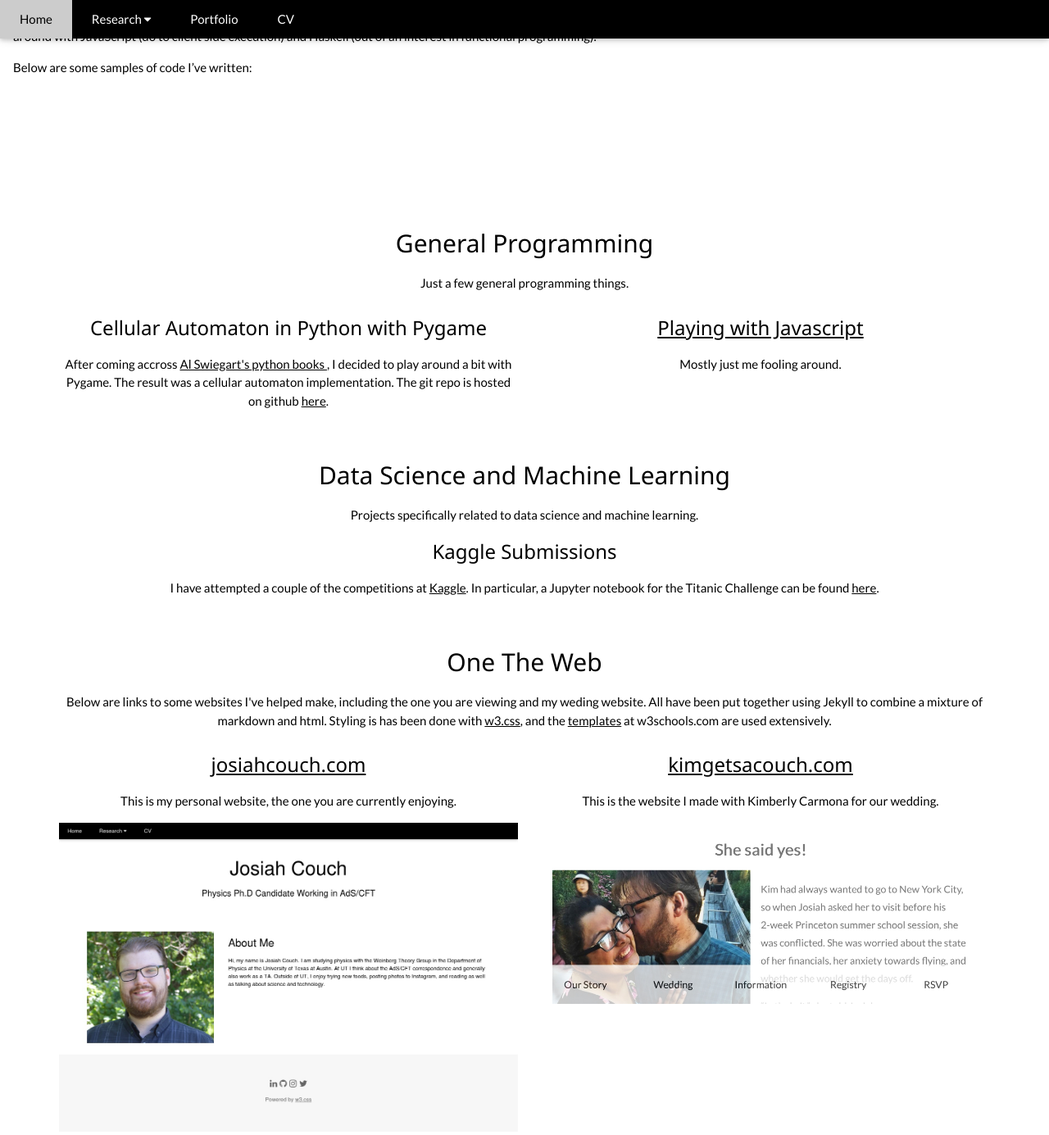
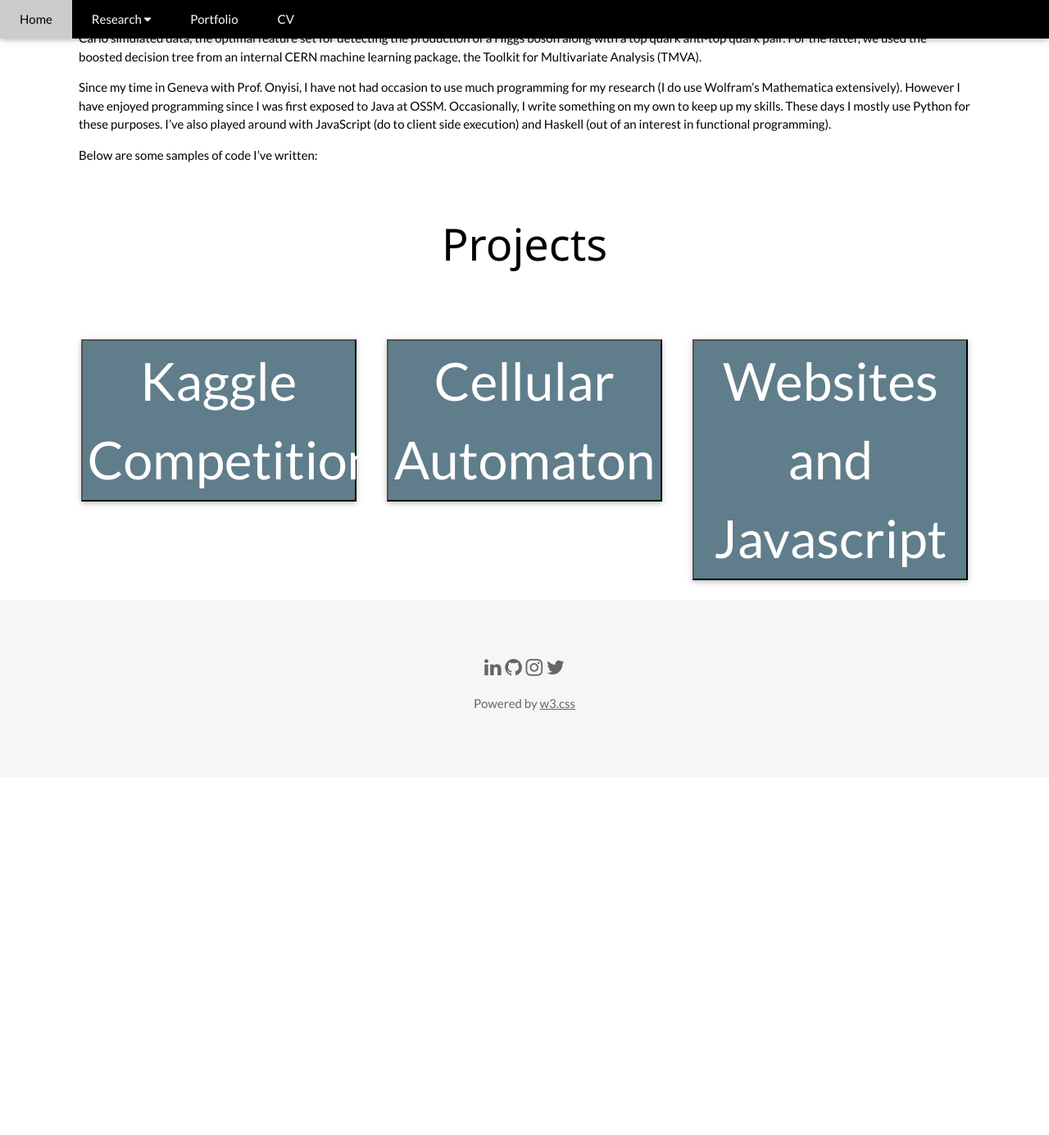
Before and after one commit to IosiaLectus/iosialectus.github.io, a Jekyll site: the page built from portfolio.html, in a window 1280 px wide and 1400 px high, scrolled down 466 px. Shown: the top 1385 px of the window at 82% size. Built offline with Jekyll 4.4.1, drawn with Linux system fonts in a browser that asks for light colours; after the commit the page ends 1415 px from its top, so only the background shows below that.

```diff
--- a/portfolio.html
+++ b/portfolio.html
@@ -4,6 +4,10 @@ title: Portfolio
 permalink: /portfolio/
 ---
 
+
+
+<!-- !PAGE CONTENT! -->
+<div class="w3-container w3-main w3-content w3-padding" style="max-width:90%;margin-top:100px">
 
   <!-- Intro -->
   <div class="w3-container w3-padding-32" id="coding_intro">
@@ -14,72 +18,46 @@ permalink: /portfolio/
       {{ my_include | markdownify }}
   </div>
 
-<!-- !PAGE CONTENT! -->
-<div class="w3-main w3-content w3-padding" style="max-width:1200px;margin-top:100px">
+  <h1 class="w3-center"> Projects </h2>
 
-  <!-- First Project Row-->
-  <div class="w3-row-padding w3-padding-16 w3-center" id="food">
-    <h2 class="w3-center"> General Programming </h2>
+  <!-- 1st Project Row-->
+  <div class="w3-row w3-center" id="projects">
 
-    <p> Just a few general programming things.</p>
-
-    <div class="w3-half">
-      <h3>Cellular Automaton in Python with Pygame</h3>
-      <p>After coming accross <a href="https://inventwithpython.com/">Al Swiegart's python books </a>, I decided to play around a bit with Pygame. The result was a cellular automaton implementation. The git repo is hosted on github <a href="https://github.com/IosiaLectus/CellularAutomata">here</a>. </p>
-      <!--<img src="/assets/img/josiahcouch.com.jpeg" alt="josiahcouch.com" style="width:100%">-->
+      <div class="w3-third w3-center w3-padding-16">
+        <button class="w3-card w3-center w3-hover-shadow w3-jumbo w3-blue-grey" style="max-width:90%;margin-top:50px" onclick="unhide_portfolio('portfolio_content_kaggle')">Kaggle Competitions</button>
       </div>
 
-    <div class="w3-half">
-      <h3> <a href='https://josiahcouch.com/playingwithjavascript'>Playing with Javascript<a></h3>
-      <p> Mostly just me fooling around.</p>
-      <!--<img src="/assets/img/josiahcouch.com.jpeg" alt="josiahcouch.com" style="width:100%">-->
+      <div class="w3-third w3-center w3-padding-16">
+        <button class="w3-card w3-center w3-hover-shadow w3-jumbo w3-blue-grey" style="max-width:90%;margin-top:50px" onclick="unhide_portfolio('portfolio_content_pygame')">Cellular Automaton</button>
+      </div>
+
+      <div class="w3-third w3-center w3-padding-16">
+        <button class="w3-card w3-center w3-hover-shadow w3-jumbo w3-blue-grey" style="max-width:90%;margin-top:50px" onclick="unhide_portfolio('portfolio_content_web')">Websites and Javascript</button>
       </div>
 
   </div>
 
-  <!-- Second Project Row-->
-  <div class="w3-row-padding w3-padding-16 w3-center">
-    <h2 class="w3-center"> Data Science and Machine Learning </h2>
+  <!--<div class="w3-row-padding w3-padding-16" id="portfolio_text"></div>-->
 
-    <p> Projects specifically related to data science and machine learning.</p>
+  <div class="w3-container w3-padding-32 w3-hide" id="portfolio_content_kaggle">
+    {% capture my_include %}
+      {% include portfolio_kaggle.md %}
+    {% endcapture %}
+    {{ my_include | markdownify }}
+  </div>
 
-    <div class=" w3-center">
-      <h3>Kaggle Submissions</h3>
-      <p> I have attempted a couple of the competitions at <a href="https://www.kaggle.com/">Kaggle</a>. In particular, a Jupyter notebook for the Titanic Challenge can be found <a href="https://github.com/IosiaLectus/Titanic-on-Kaggle/blob/master/Titanic.ipynb">here</a>. </p>
-      <!--<img src="/assets/img/josiahcouch.com.jpeg" alt="josiahcouch.com" style="width:100%">-->
+  <div class="w3-container w3-padding-32 w3-hide" id="portfolio_content_pygame">
+    {% capture my_include %}
+      {% include portfolio_pygame.md %}
+    {% endcapture %}
+    {{ my_include | markdownify }}
+  </div>
+
+  <div class="w3-container w3-padding-32 w3-hide" id="portfolio_content_web">
+    {% capture my_include %}
+      {% include portfolio_web.md %}
+    {% endcapture %}
+    {{ my_include | markdownify }}
   </div>
 
 </div>
-
-  <!-- Third  Project Row-->
-  <div class="w3-row-padding w3-padding-16 w3-center">
-    <h2 class="w3-center"> One The Web </h2>
-
-    <p> Below are links to some websites I've helped make, including the one you are viewing and my weding website. All have been put together using Jekyll to combine a mixture of markdown and html. Styling is has been done with <a href="https://www.w3schools.com/w3css/default.asp">w3.css</a>, and the <a href="https://www.w3schools.com/w3css/w3css_templates.asp">templates</a> at w3schools.com are used extensively. </p>
-
-    <div class="w3-half">
-      <h3><a href="https://josiahcouch.com">josiahcouch.com</a></h3>
-      <p>This is my personal website, the one you are currently enjoying.</p>
-      <img src="/assets/img/josiahcouch.com.jpeg" alt="josiahcouch.com" style="width:100%">
-    </div>
-
-    <div class="w3-half">
-      <h3> <a href='https://kimgetsacouch.com'>kimgetsacouch.com<a></h3>
-      <p>This is the website I made with Kimberly Carmona for our wedding.</p>
-      <img src="/assets/img/shesaidyes.jpg" alt="kimgetsacouch.com" style="width:100%">
-    </div>
-
-  </div>
-
-</div>
-
-<!-- Code Samples -->
-<!--<div class="w3-container w3-padding-32" id="code_samples">
-  <h2 class="w3-center"> Stuff I Did </h2>
-  <div class="w3-row">
-    {% capture my_include %}
-      {% include coding_samples.md %}
-    {% endcapture %}
-    {{ my_include | markdownify }}
-  </div>
-</div>-->
```
Lines whose indentation alone changed are shown as unchanged.
